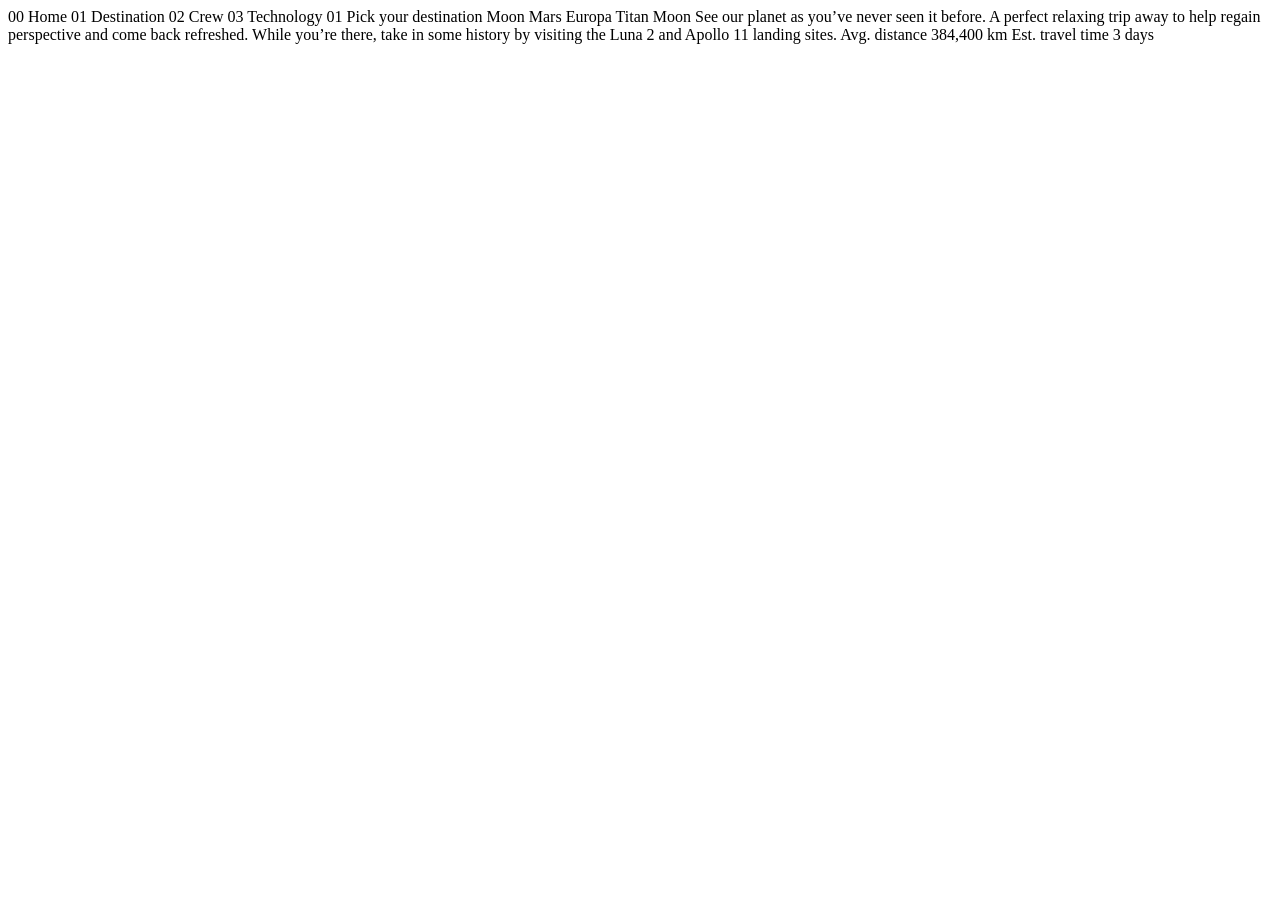
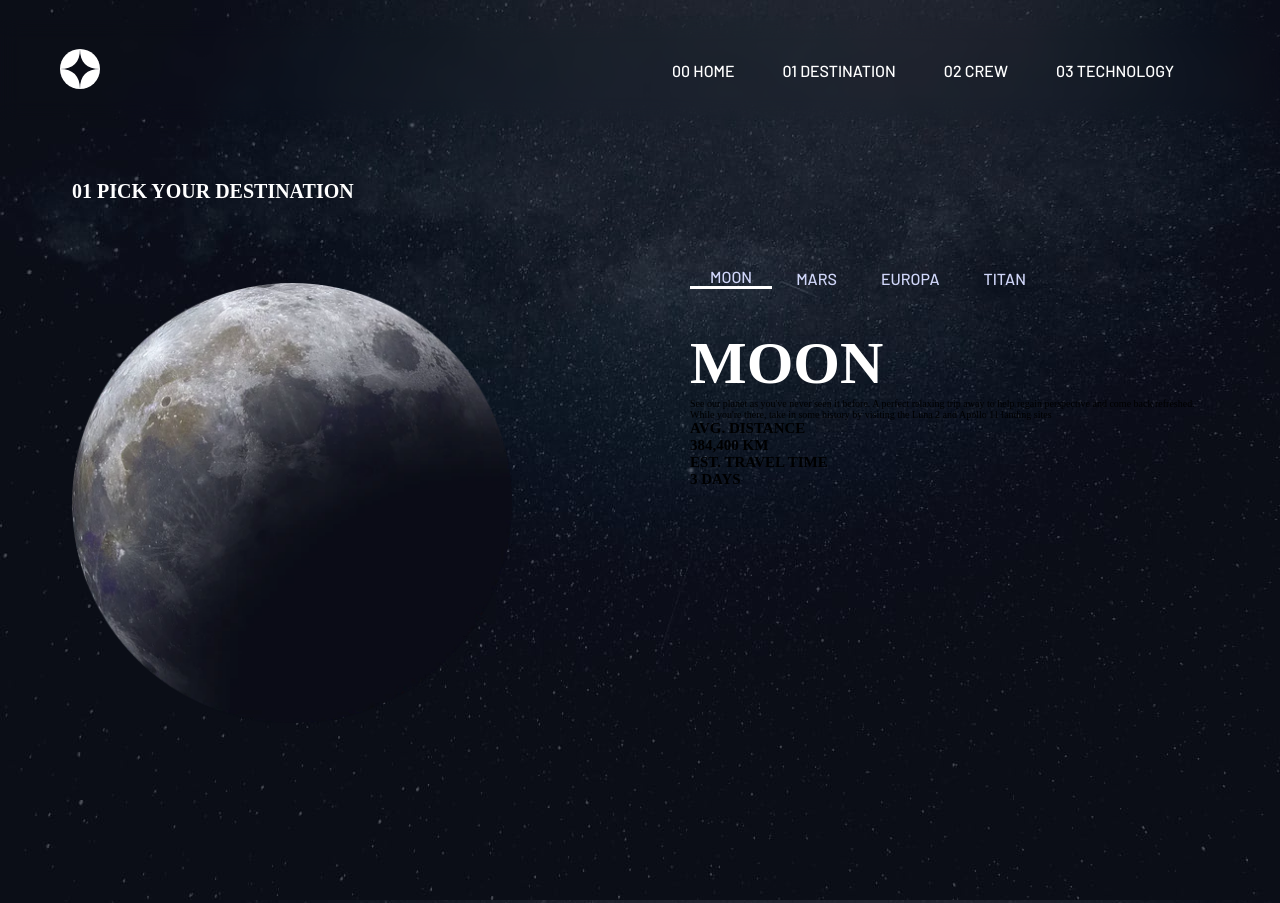
Before and after one commit to mrcanarda/space-tourism-website-main-cover-inprogress-desktop, a plain HTML site: page space-tourism-website-main/starter-code/destination-moon.html in a window 1280 px wide. Before the commit the page ends 800 px from the top, so only its background shows below. Drawn offline with Linux system fonts and the light colour scheme; a web font is replaced by a local one.

Commit message:
Add files via upload

```diff
--- a/space-tourism-website-main/css/style.css
+++ b/space-tourism-website-main/css/style.css
@@ -15,7 +15,8 @@ font-family: 'Barlow', sans-serif;
 }
 
 header {
-  background-color: hsla(0, 100%, 90%, 0.2);
+  background-color: transparent;
+  backdrop-filter: blur(10px);
   color: #fff;
   margin-top: 2rem;
   height: 10rem;
@@ -38,6 +39,8 @@ header {
   display: flex;
   align-items: center;
   gap: 4.8rem;
+  background-color: transparent;
+  backdrop-filter: blur(10px);
 }
 
 .main-nav-link:link,
@@ -122,3 +125,106 @@ header {
   margin-top: 2rem;
   margin-left: -3rem;
 }
+
+/**************************/
+/* DESTINATION */
+/**************************/
+
+.destination {
+  height: 70rem;
+  gap: 10rem;
+}
+
+.destination-bdy {
+  background-image: url(../starter-code/assets/destination/background-destination-desktop.jpg);
+}
+
+/**************************/
+/* DESTINATION HEADER */
+/**************************/
+
+.pick-header {
+  max-width: 120rem;
+  padding: 0 3.2rem;
+  margin: 0 auto;
+  font-size: 2rem;
+  color: #fff;
+  margin-top: 6rem;
+}
+
+/**************************/
+/* DESTINATION IMG */
+/**************************/
+
+.section-drei {
+  background-size: 44rem;
+  background-repeat: no-repeat;
+  background-image: url(../starter-code/assets/destination/image-moon.webp);
+  margin-top: 8rem;
+}
+
+/**************************/
+/* DESTINATION SECTION */
+/**************************/
+
+.destination-list {
+  list-style: none;
+  display: flex;
+  align-items: center;
+  margin-top: 6.4rem;
+  gap: 0.4rem;
+}
+
+.destination-link:link,
+.destination-link:visited {
+  display: inline-block;
+  text-decoration: none;
+  color: #d0d6f9;
+  font-family: "Barlow", sans-serif;
+  font-weight: 500;
+  font-size: 1.6rem;
+  transition: all 0.3s;
+  padding: 0 2rem;
+}
+
+.destination-link:hover,
+.destination-link:active {
+  color: #d0d6f9;
+  font-family: "Barlow", sans-serif;
+  font-weight: 400;
+  border-bottom: 3px solid white;
+}
+
+.destination-link-ein:link,
+.destination-link-ein:visited {
+  display: inline-block;
+  border-bottom: 3px solid white;
+  text-decoration: none;
+  color: #d0d6f9;
+  font-family: "Barlow", sans-serif;
+  font-weight: 500;
+  font-size: 1.6rem;
+  transition: all 0.3s;
+  padding: 0 2rem;
+}
+
+.destination-link-ein:hover,
+.destination-link-ein:active {
+  color: #d0d6f9;
+  font-family: "Barlow", sans-serif;
+  font-weight: 400;
+  border-bottom: 3px solid white;
+}
+
+.destination-veriable {
+  width: 42rem;
+}
+/**************************/
+/* MOON HEADER */
+/**************************/
+
+.viel-header {
+  font-size: 6rem;
+  margin-top: 4rem;
+  color: #fff;
+}
--- a/space-tourism-website-main/starter-code/destination-moon.html
+++ b/space-tourism-website-main/starter-code/destination-moon.html
@@ -1,37 +1,84 @@
 <!DOCTYPE html>
 <html lang="en">
-<head>
-  <meta charset="UTF-8">
-  <meta name="viewport" content="width=device-width, initial-scale=1.0">
+  <head>
+    <meta charset="UTF-8" />
+    <meta name="viewport" content="width=device-width, initial-scale=1.0" />
 
-  <link rel="icon" type="image/png" sizes="32x32" href="./assets/favicon-32x32.png">
+    <link rel="preconnect" href="https://fonts.googleapis.com" />
+    <link rel="preconnect" href="https://fonts.gstatic.com" crossorigin />
+    <link
+      href="https://fonts.googleapis.com/css2?family=Bellefair&family=Open+Sans&display=swap"
+      rel="stylesheet"
+    />
+    <link rel="preconnect" href="https://fonts.googleapis.com" />
+    <link rel="preconnect" href="https://fonts.gstatic.com" crossorigin />
+    <link
+      href="https://fonts.googleapis.com/css2?family=Barlow:wght@300;400;500&family=Open+Sans&display=swap"
+      rel="stylesheet"
+    />
+    <link rel="stylesheet" href="/css/general.css" />
+    <link rel="stylesheet" href="/css/style.css" />
+    <link
+      rel="icon"
+      type="image/png"
+      sizes="32x32"
+      href="./assets/favicon-32x32.png"
+    />
 
-  <title>Frontend Mentor | Space tourism website</title>
-</head>
-<body>
-
-  00 Home
-  01 Destination
-  02 Crew
-  03 Technology
-
-  01 Pick your destination
-
-  Moon
-  Mars
-  Europa
-  Titan
-
-  Moon
-
-  See our planet as you’ve never seen it before. A perfect relaxing trip away to help
-  regain perspective and come back refreshed. While you’re there, take in some history
-  by visiting the Luna 2 and Apollo 11 landing sites.
-
-  Avg. distance
-  384,400 km
-
-  Est. travel time
-  3 days
-</body>
+    <title>Frontend Mentor | Space tourism website</title>
+  </head>
+  <body class="destination-bdy">
+    <header class="grid grid--2-cols">
+      <a href="index.html"
+        ><img class="logo" src="/starter-code/assets/shared/logo.svg" alt="" />
+      </a>
+      <nav class="main-nav">
+        <ul class="main-nav-list">
+          <li><a class="main-nav-link" href="index.html">00 HOME</a></li>
+          <li>
+            <a class="main-nav-link" href="destination-moon.html"
+              >01 DESTINATION</a
+            >
+          </li>
+          <li><a class="main-nav-link" href="#">02 CREW</a></li>
+          <li><a class="main-nav-link" href="#">03 TECHNOLOGY</a></li>
+        </ul>
+      </nav>
+    </header>
+    <h2 class="pick-header"><span>01</span> PICK YOUR DESTINATION</h2>
+    <section class="destination grid grid--2-cols container">
+      <div class="section-drei"></div>
+      <div class="section-viel">
+        <div class="destination-veriable grid grid--4-cols">
+          <ul class="destination-list grid grid--4-cols">
+            <li>
+              <a class="destination-link-ein" href="destination-moon.html"
+                >MOON</a
+              >
+            </li>
+            <li><a class="destination-link" href="#">MARS</a></li>
+            <li><a class="destination-link" href="#">EUROPA</a></li>
+            <li><a class="destination-link" href="#">TITAN</a></li>
+          </ul>
+        </div>
+        <h1 class="viel-header">MOON</h1>
+        <p class="viel-parag">
+          See our planet as you've never seen it before. A perfect relaxing trip
+          away to help regain perspective and come back refreshed. While you're
+          there, take in some history by visiting the Luna 2 and Apollo 11
+          landing sites
+        </p>
+        <div class="info-moon">
+          <div class="avg">
+            <h2>AVG. DISTANCE</h2>
+            <h1>384,400 KM</h1>
+          </div>
+          <div class="est">
+            <h2>EST. TRAVEL TIME</h2>
+            <h1>3 DAYS</h1>
+          </div>
+        </div>
+      </div>
+    </section>
+  </body>
 </html>
```
Also changed, not shown: space-tourism-website-main/starter-code/index.html (+5 -1 lines).
